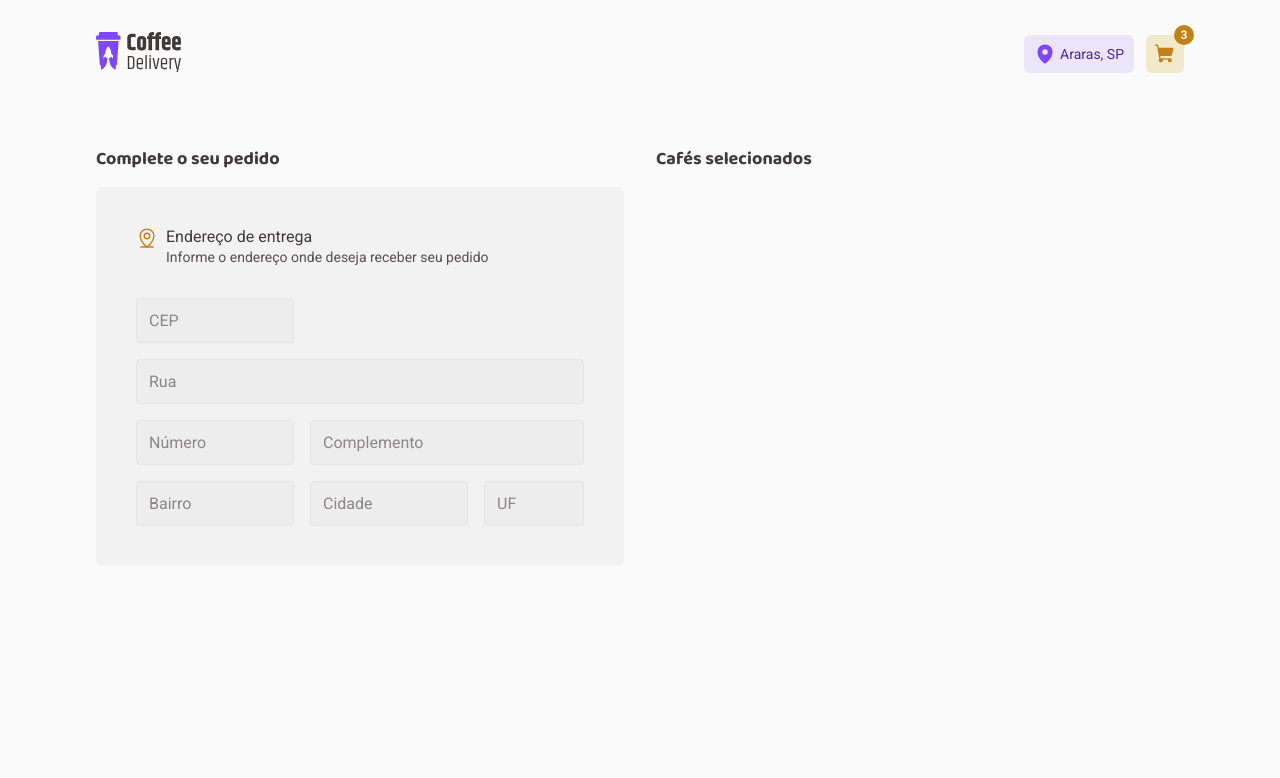
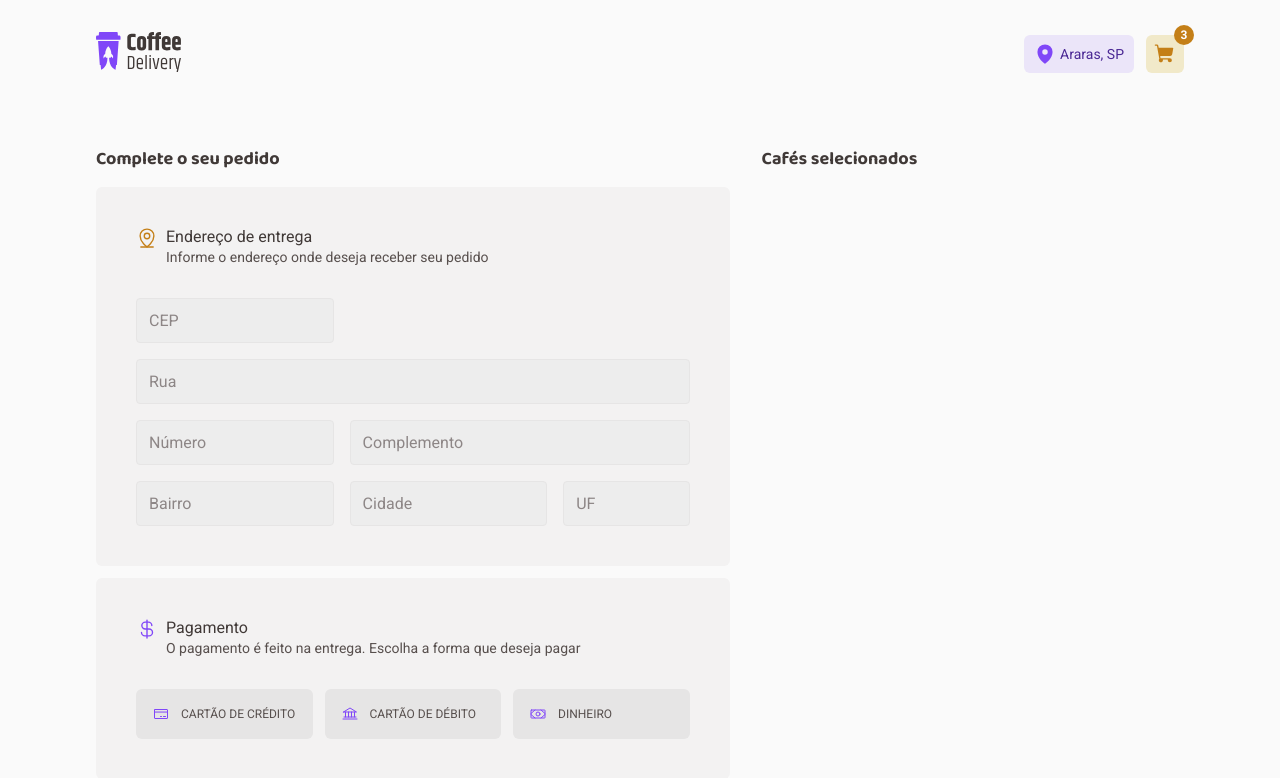
Before and after one commit to rafaasimi/desafio02-coffedelivery-ignite-rocketseat-react2022, a React (Vite) app: page /cart in a window 1280 px wide. Shown: the top 778 px of the page. Built offline with nearby package versions, Linux system fonts and the light colour scheme.

Commit message:
feat: add métodos de pagamento

```diff
--- a/src/pages/Cart/index.tsx
+++ b/src/pages/Cart/index.tsx
@@ -1,5 +1,19 @@
-import { MapPinLine } from "phosphor-react";
-import { AddressForm, CartContainer, CartForm, CartItems } from "./styles";
+import {
+  Bank,
+  CreditCard,
+  CurrencyDollar,
+  MapPinLine,
+  Money,
+} from "phosphor-react";
+import {
+  AddressForm,
+  CartContainer,
+  CartForm,
+  CartItems,
+  PaymentForm,
+  PaymentMethodItem,
+  PaymentMethods,
+} from "./styles";
 
 export function Cart() {
   return (
@@ -8,8 +22,8 @@ export function Cart() {
         <h2>Complete o seu pedido</h2>
 
         <AddressForm>
-          <header className="">
-            <MapPinLine size={22}/>
+          <header>
+            <MapPinLine size={22} />
             <div>
               <span>Endereço de entrega</span>
               <p>Informe o endereço onde deseja receber seu pedido</p>
@@ -17,19 +31,68 @@ export function Cart() {
           </header>
 
           <div className="content">
-            <input type="text" id="cep" placeholder="CEP"/>
-            <input type="text" id="street" placeholder="Rua"/>
-            <input type="text" id="number" placeholder="Número"/>
-            <input type="text" id="complement" placeholder="Complemento"/>
-            <input type="text" id="neighborhood" placeholder="Bairro"/>
-            <input type="text" id="city" placeholder="Cidade"/>
-            <input type="text" id="state" placeholder="UF"/>
+            <input type="text" id="cep" placeholder="CEP" />
+            <input type="text" id="street" placeholder="Rua" />
+            <input type="text" id="number" placeholder="Número" />
+            <input type="text" id="complement" placeholder="Complemento" />
+            <input type="text" id="neighborhood" placeholder="Bairro" />
+            <input type="text" id="city" placeholder="Cidade" />
+            <input type="text" id="state" placeholder="UF" />
           </div>
         </AddressForm>
 
-        <div className="payment">
+        <PaymentForm>
+          <header>
+            <CurrencyDollar size={22} />
+            <div>
+              <span>Pagamento</span>
+              <p>
+                O pagamento é feito na entrega. Escolha a forma que deseja pagar
+              </p>
+            </div>
+          </header>
 
-        </div>
+          <PaymentMethods>
+            <PaymentMethodItem>
+              <input
+                type="radio"
+                id="credit-card"
+                name="payment-method"
+                value="credit-card"
+              />
+              <label htmlFor="credit-card">
+                <CreditCard size={16} />
+                <span>Cartão de crédito</span>
+              </label>
+            </PaymentMethodItem>
+
+            <PaymentMethodItem>
+              <input
+                type="radio"
+                id="debit-card"
+                name="payment-method"
+                value="debit-card"
+              />
+              <label htmlFor="debit-card">
+                <Bank size={16} />
+                <span>Cartão de débito</span>
+              </label>
+            </PaymentMethodItem>
+
+            <PaymentMethodItem>
+              <input
+                type="radio"
+                id="money"
+                name="payment-method"
+                value="money"
+              />
+              <label htmlFor="money">
+                <Money size={16} />
+                <span>Dinheiro</span>
+              </label>
+            </PaymentMethodItem>
+          </PaymentMethods>
+        </PaymentForm>
       </CartForm>
 
       <CartItems>
--- a/src/pages/Cart/styles.ts
+++ b/src/pages/Cart/styles.ts
@@ -6,7 +6,7 @@ export const CartContainer = styled.div`
   margin: 0 auto;
 
   display: grid;
-  grid-template-columns: 1fr 1fr;
+  grid-template-columns: 1.5fr 1fr;
   gap: 32px;
 `;
 
@@ -118,3 +118,83 @@ export const AddressForm = styled.div`
     }
   }
 `;
+
+export const PaymentForm = styled.div`
+  padding: 2.5rem;
+  background: ${(props) => props.theme["base-card"]};
+  border-radius: 6px;
+  margin-top: 0.75rem;
+
+  header {
+    display: flex;
+    align-items: start;
+    gap: 8px;
+
+    margin-bottom: 32px;
+
+    svg {
+      color: ${(props) => props.theme["purple"]};
+    }
+
+    div {
+      span {
+        font-size: 16px;
+        color: ${(props) => props.theme["base-subtitle"]};
+        line-height: 1.3;
+      }
+
+      p {
+        font-size: 14px;
+        color: ${(props) => props.theme["base-text"]};
+        line-height: 1.3;
+      }
+    }
+  }
+`;
+
+export const PaymentMethods = styled.div`
+  display: grid;
+  grid-template-columns: repeat(3, 1fr);
+  gap: 0.75rem;
+`;
+
+export const PaymentMethodItem = styled.div`
+  position: relative;
+
+  label {
+    padding: 1rem;
+    background-color: ${(props) => props.theme["base-button"]};
+    border-radius: 6px;
+
+    display: flex;
+    align-items: center;
+    gap: 0.75rem;
+
+    border: 1px solid transparent;
+    cursor: pointer;
+
+    &:hover {
+      background-color: ${(props) => props.theme["base-hover"]};
+    }
+
+    span {
+      font-size: 12px;
+      text-transform: uppercase;
+      color: ${(props) => props.theme["base-text"]};
+    }
+
+    svg {
+      color: ${(props) => props.theme["purple"]};
+    }
+  }
+
+  input[type="radio"] {
+    position: absolute;
+    visibility: hidden;
+  }
+
+  input[type="radio"]:checked + label {
+    background-color: ${(props) => props.theme["purple-light"]};
+    border: 1px solid ${(props) => props.theme["purple"]};
+  }
+`;
```
